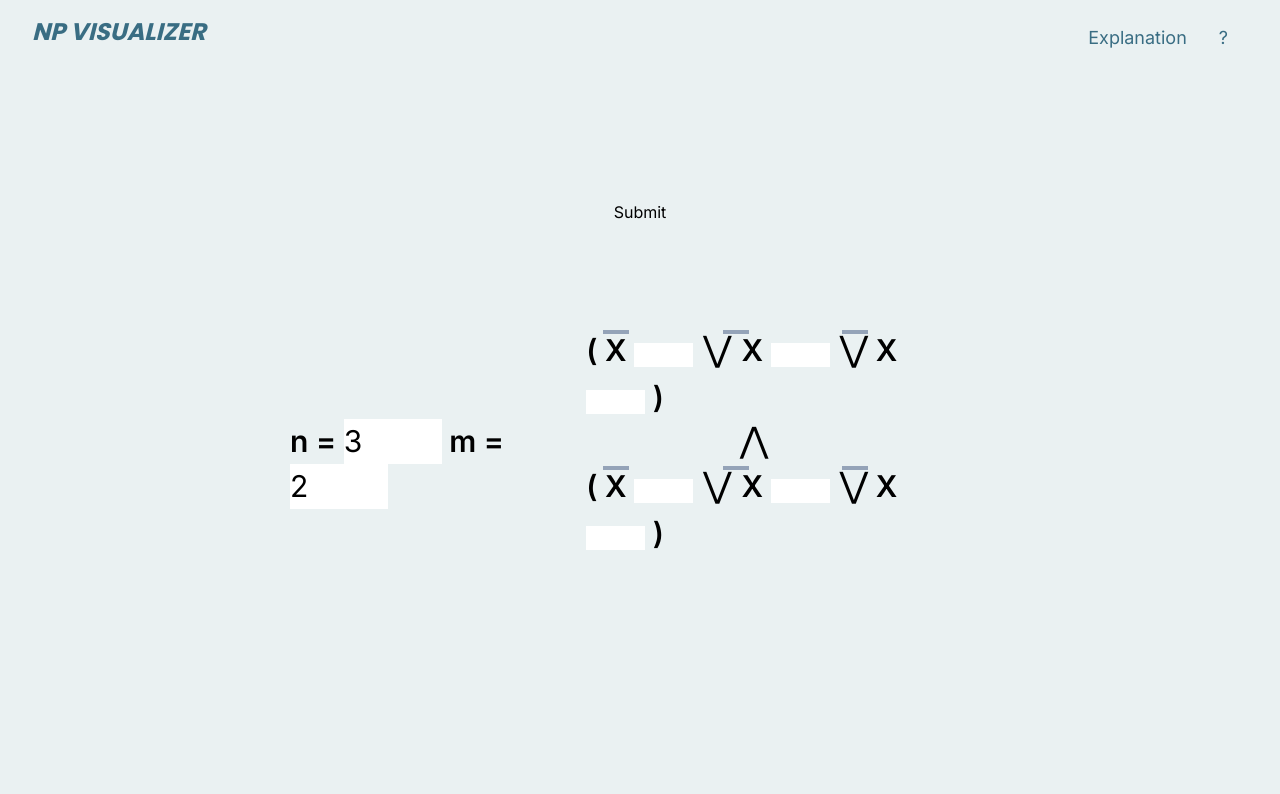
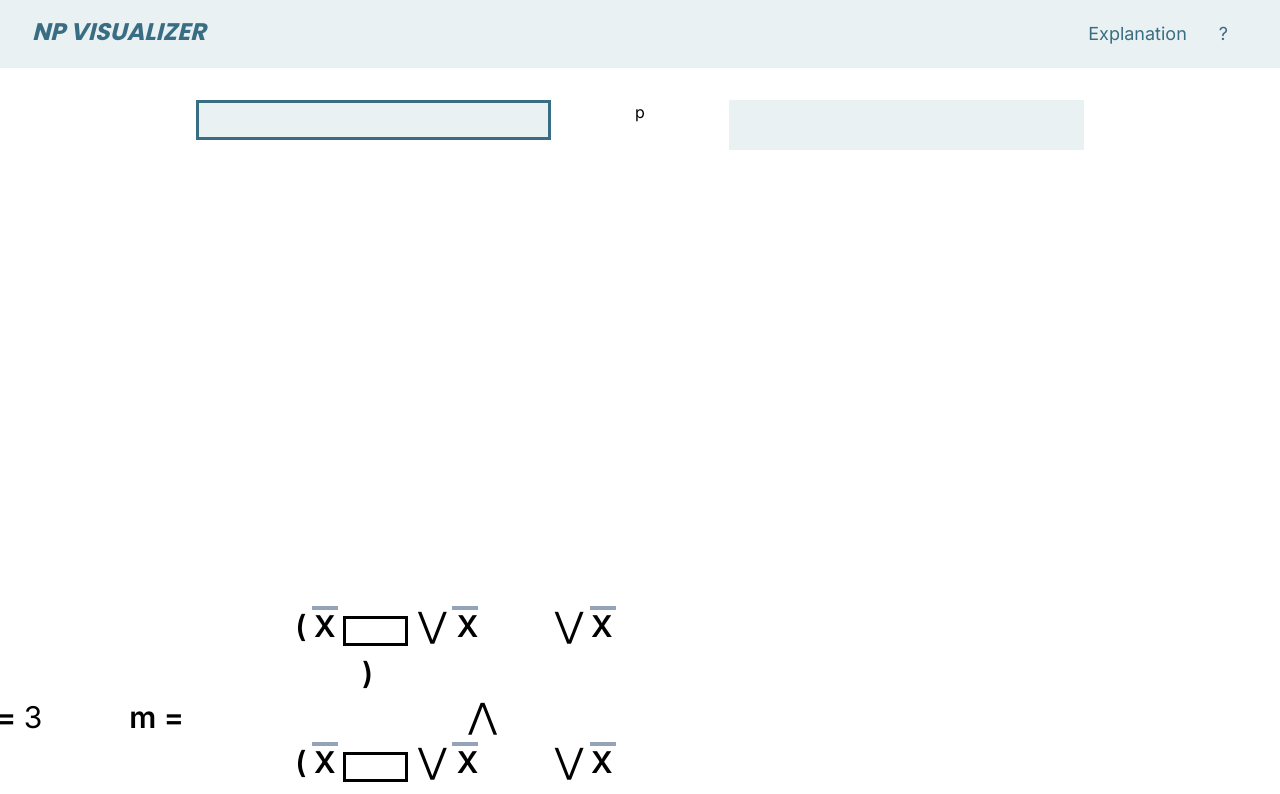
Before and after one commit to shiningaeo/np-reduction-visualizer, a Next.js app: page / in a window 1280 px wide. Shown: the top 794 px of the page. Built offline with nearby package versions, Linux system fonts and the light colour scheme.

Commit message:
More styles and split view work

```diff
--- a/src/app/3sat-input.tsx
+++ b/src/app/3sat-input.tsx
@@ -26,7 +26,6 @@ export default function Three_SAT_Input({N, M, negatives, handleChangeN, handleC
             <div className="flex flex-col items-center justify-center">
                 {render.map(component => component)}
             </div>
-            <div style={{width: 80}}></div>
         </main>
     </>
     );
--- a/src/app/Navbar.tsx
+++ b/src/app/Navbar.tsx
@@ -1,18 +1,17 @@
-import { monsterrat_alternates } from '@/app/ui/fonts';
+import { poppins } from '@/app/ui/fonts';
 
-// components/Navbar.tsx
 export default function Navbar() {
   return (
     <nav className="fixed top-0 left-0 w-full z-50" style={{backgroundColor: "#EAF1F2"}}>
-      <div className="mx-auto px-4 sm:px-6 lg:px-8">
+      <div className="mx-auto px-4 sm:px-6 lg:px-8" style={{height: 68}}>
         <div className="flex justify-between h-16">
           <div className="flex-shrink-0 flex items-center">
-            <a className={`${monsterrat_alternates.className} text-2xl font-bold italic`}
+            <a className={`${poppins.className} text-2xl font-bold italic`}
             style={{color: "#396D83", fontStyle: "italic"}}>NP VISUALIZER</a>
           </div>
           <div className="hidden md:flex space-x-8">
-              <a className="hover:text-gray-900 text-lg" style={{marginTop: 24, color: "#396D83"}}>Explanation</a>
-              <a className="hover:text-gray-900 text-lg" style={{marginTop: 24, color: "#396D83", marginRight: 20}}>?</a>
+              <a className="hover:text-gray-900 text-lg" style={{marginTop:20, color:"#396D83"}}>Explanation</a>
+              <a className="hover:text-gray-900 text-lg" style={{marginTop:20, color:"#396D83", marginRight:20}}>?</a>
           </div>
           <div className="flex md:hidden items-center">
             {/* Mobile menu button */}
--- /dev/null
+++ b/src/app/Problem-Menu.tsx
@@ -0,0 +1,25 @@
+
+export default function ProblemMenu() {
+    return (
+    <>
+        <main className="top-0 left-0 w-full" style={{height:300, marginTop: 100}}>
+            <div className="flex flex-row w-full justify-center" style={{height:300, zIndex: -100}}>
+                <div className="flex flex-row w-4/12 justify-center" style={{height:30}}>
+                    <div className="flex flex-row w-10/12"
+                        style={{height:40, backgroundColor:"#EAF1F2",
+                            border:"solid", borderColor:"#396D83", borderWidth: 3
+                        }}></div>
+                </div>
+
+                <div className="flex justify-center w-1/12" style={{height:50}}>
+                    <h1 style={{color: "black", zIndex: 10}}>p</h1>
+                </div>
+
+                <div className="flex flex-row w-4/12 justify-center" style={{height:50}}>
+                    <div className="flex flex-row w-10/12" style={{height:50, backgroundColor:"#EAF1F2"}}></div>
+                </div>
+            </div>
+        </main>
+    </>
+    );
+}
--- a/src/app/clause-input.tsx
+++ b/src/app/clause-input.tsx
@@ -14,7 +14,7 @@ export default function Clause({N, base, changeInput, negatives, toggleNegation}
             </div>
             <p style={{display: "inline", fontSize: 30, fontWeight: 550}}>( </p>
             <label style={{fontSize: 30, fontWeight: 550}}>X </label>
-            <input type="number" min="1" max={N} onChange={e => changeInput(base*3, parseInt(e.target.value))}></input>
+            <input style={{border: "solid"}} type="number" min="1" max={N} onChange={e => changeInput(base*3, parseInt(e.target.value))}></input>
             <p style={{display: "inline", fontSize: 35}}> &#8897; </p>
 
             <label style={{fontSize: 30, fontWeight: 550}}> X </label>
--- a/src/app/globals.css
+++ b/src/app/globals.css
@@ -18,7 +18,7 @@
 
 body {
   color: rgb(var(--foreground-rgb));
-  background: #EAF1F2;
+  background: #FFFFFF;
 }
 
 @layer utilities {
--- a/src/app/layout.tsx
+++ b/src/app/layout.tsx
@@ -2,6 +2,7 @@ import type { Metadata } from "next";
 import { Inter } from "next/font/google";
 import "./globals.css";
 import Navbar from "./Navbar";
+import ProblemMenu from "./Problem-Menu";
 
 const inter = Inter({ subsets: ["latin"] });
 
@@ -19,6 +20,7 @@ export default function RootLayout({
     <html lang="en">
       <body className={inter.className}>
         <Navbar />
+        <ProblemMenu />
         {children}</body>
     </html>
   );
--- a/src/app/page.tsx
+++ b/src/app/page.tsx
@@ -55,7 +55,9 @@ export default function Home() {
 
   return (
     <main className="flex flex-col items-center justify-between">
-      <button onClick={handleSubmit} style={{zIndex:1, marginTop: 200}}>Submit</button>
+      <div style={{height: 100}}></div>
+      <div className="flex flex-row justify-center w-full">
+        <div className="flex flex-col w-1/2 justify-center items-center">
         {!submit ? (
           <>
             <Three_SAT_Input
@@ -71,6 +73,10 @@ export default function Home() {
         ) : (
           <Three_SAT_VC N={N} M={M} INPUT={input} />
         )}
+        </div>
+        <div className="w-1/2"></div>
+      </div>
+      <button onClick={handleSubmit} style={{zIndex:1, marginTop: 150}}>Submit</button>
     </main>
   );
 }
--- a/src/app/ui/fonts.ts
+++ b/src/app/ui/fonts.ts
@@ -2,7 +2,7 @@ import { Inter, Poppins } from 'next/font/google';
 
 export const inter = Inter({ subsets: ['latin'] });
 
-export const monsterrat_alternates = Poppins({
+export const poppins = Poppins({
   weight: ['300', '400', '500', '600', '700'],
   subsets: ['latin'],
 });
```
Lines whose indentation alone changed are shown as unchanged.
